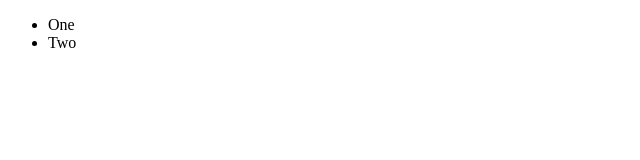
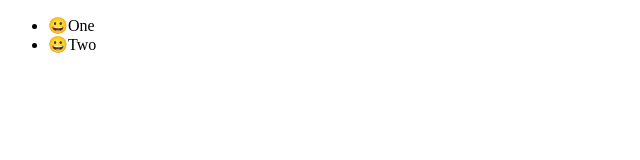
Before and after one commit to gaeguriBanchan/react-study-masterclass, a React (Create React App) app: page / in a window 1280 px wide. Shown: the top 160 px of the page, without its empty margins (0-640 px from the left). Built offline with nearby package versions, Linux system fonts and the light colour scheme.

Commit message:
Drag and Drop Part2

```diff
--- a/src/App.tsx
+++ b/src/App.tsx
@@ -8,13 +8,23 @@
       <DragDropContext onDragEnd={onDragEnd}>
         <div>
           <Droppable droppableId="one">
-            {() => (
-              <ul>
+            {(magic) => (
+              <ul ref={magic.innerRef} {...magic.droppableProps}>
                 <Draggable draggableId="first" index={0}>
-                  {() => <li>One</li>}
+                  {(magic) => (
+                    <li ref={magic.innerRef} {...magic.draggableProps}>
+                      <span {...magic.dragHandleProps}>😀</span>
+                      One
+                    </li>
+                  )}
                 </Draggable>
                 <Draggable draggableId="second" index={1}>
-                  {() => <li>Two</li>}
+                  {(magic) => (
+                    <li ref={magic.innerRef} {...magic.draggableProps}>
+                      <span {...magic.dragHandleProps}>😀</span>
+                      Two
+                    </li>
+                  )}
                 </Draggable>
               </ul>
             )}
--- a/src/index.tsx
+++ b/src/index.tsx
@@ -11,7 +11,7 @@
 );
 
 root.render(
-  <React.StrictMode>
+  // <React.StrictMode>
   <HelmetProvider>
     <RecoilRoot>
       <ThemeProvider theme={darkTheme}>
@@ -19,5 +19,5 @@
       </ThemeProvider>
     </RecoilRoot>
   </HelmetProvider>
-  </React.StrictMode>
+  // </React.StrictMode>
 );
```
Lines whose indentation alone changed are shown as unchanged.
